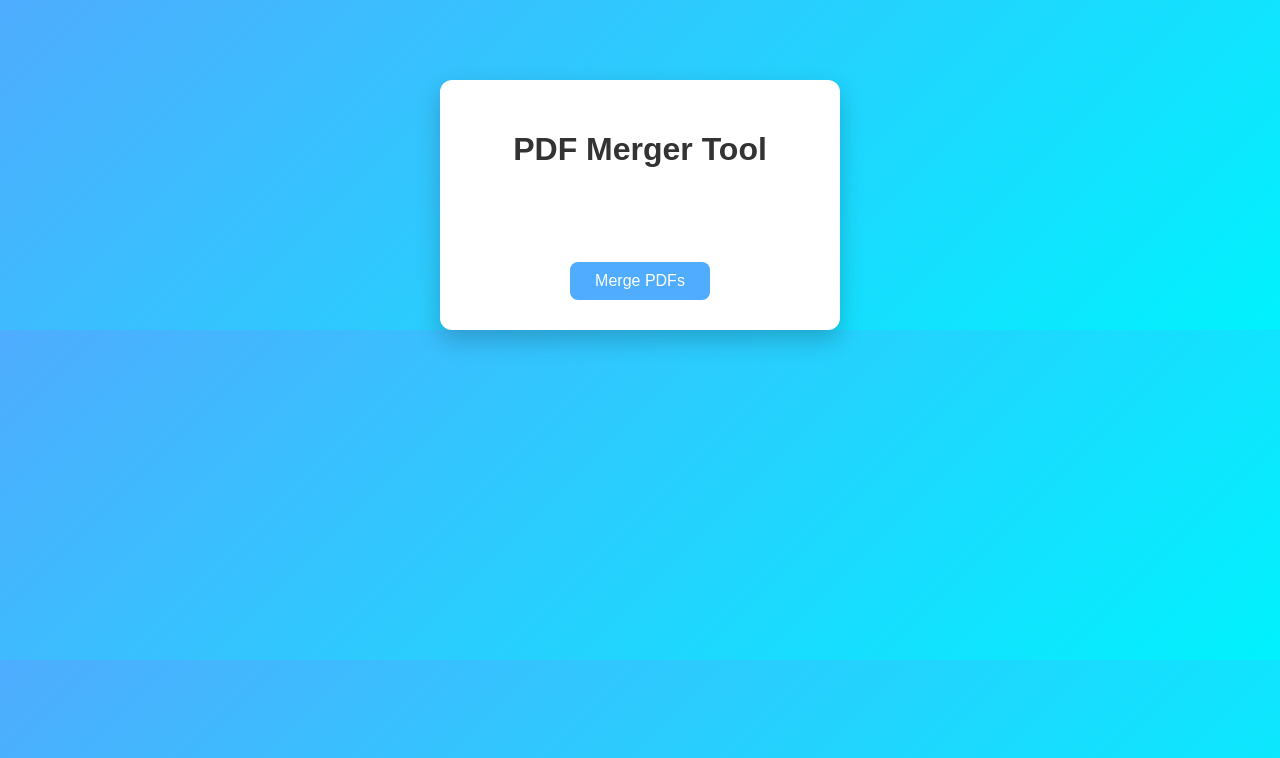
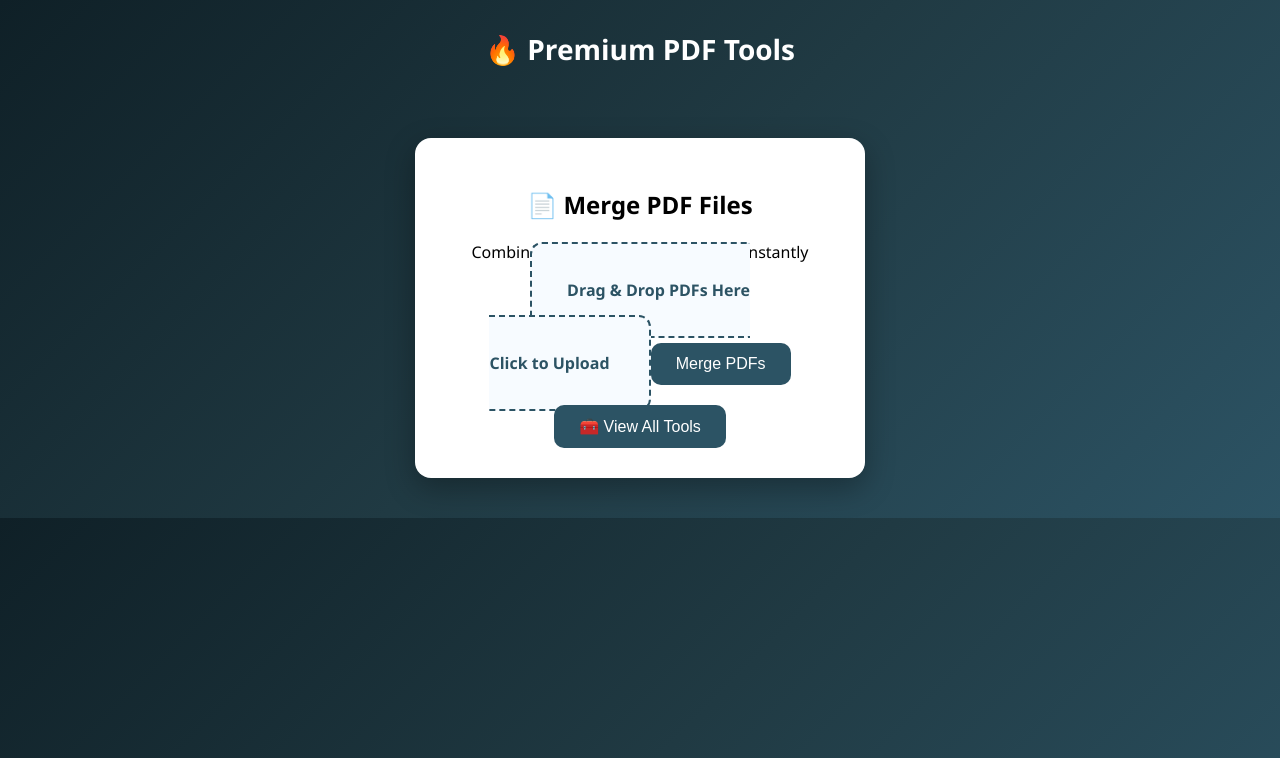
Before and after one commit to jagadishtavva63-ctrl/pdf-merger-website, a Flask app: page / in a window 1280 px wide. Shown: the top 758 px of the page. Run offline with Flask 3, Linux system fonts and the light colour scheme.

Commit message:
Update index.html

```diff
--- a/templates/index.html
+++ b/templates/index.html
@@ -1,62 +1,35 @@
 <!DOCTYPE html>
 <html>
 <head>
-  <link rel="stylesheet" href="{{ url_for('static', filename='style.css') }}">
-
-<title>PDF Merger Tool</title>
-<style>
-body {
-  font-family: Arial;
-  background: linear-gradient(135deg, #4facfe, #00f2fe);
-  text-align: center;
-  padding-top: 80px;
-}
-
-.container {
-  background: white;
-  width: 400px;
-  margin: auto;
-  padding: 30px;
-  border-radius: 12px;
-  box-shadow: 0 10px 25px rgba(0,0,0,0.2);
-}
-
-h1 {
-  color: #333;
-}
-
-input {
-  margin-top: 15px;
-}
-
-button {
-  margin-top: 20px;
-  padding: 10px 25px;
-  background: #4facfe;
-  border: none;
-  color: white;
-  border-radius: 8px;
-  font-size: 16px;
-  cursor: pointer;
-}
-
-button:hover {
-  background: #00c6ff;
-}
-</style>
+<title>PDF Tools - Premium Online Tools</title>
+<link rel="stylesheet" href="{{ url_for('static', filename='style.css') }}">
 </head>
 <body>
 
+<header>🔥 Premium PDF Tools</header>
+
 <div class="container">
-<h1>PDF Merger Tool</h1>
-<p>Merge multiple PDF files easily</p>
+<div class="card">
+
+<h2>📄 Merge PDF Files</h2>
+<p>Combine multiple PDFs into one file instantly</p>
 
 <form action="/merge" method="POST" enctype="multipart/form-data">
+
+<label class="upload-box">
+Drag & Drop PDFs Here<br><br>
+Click to Upload
 <input type="file" name="pdfs" multiple required>
-<br>
+</label>
+
 <button type="submit">Merge PDFs</button>
+
 </form>
 
+<a href="/tools"><button>🧰 View All Tools</button></a>
+
 </div>
+</div>
+
 </body>
 </html>
```
